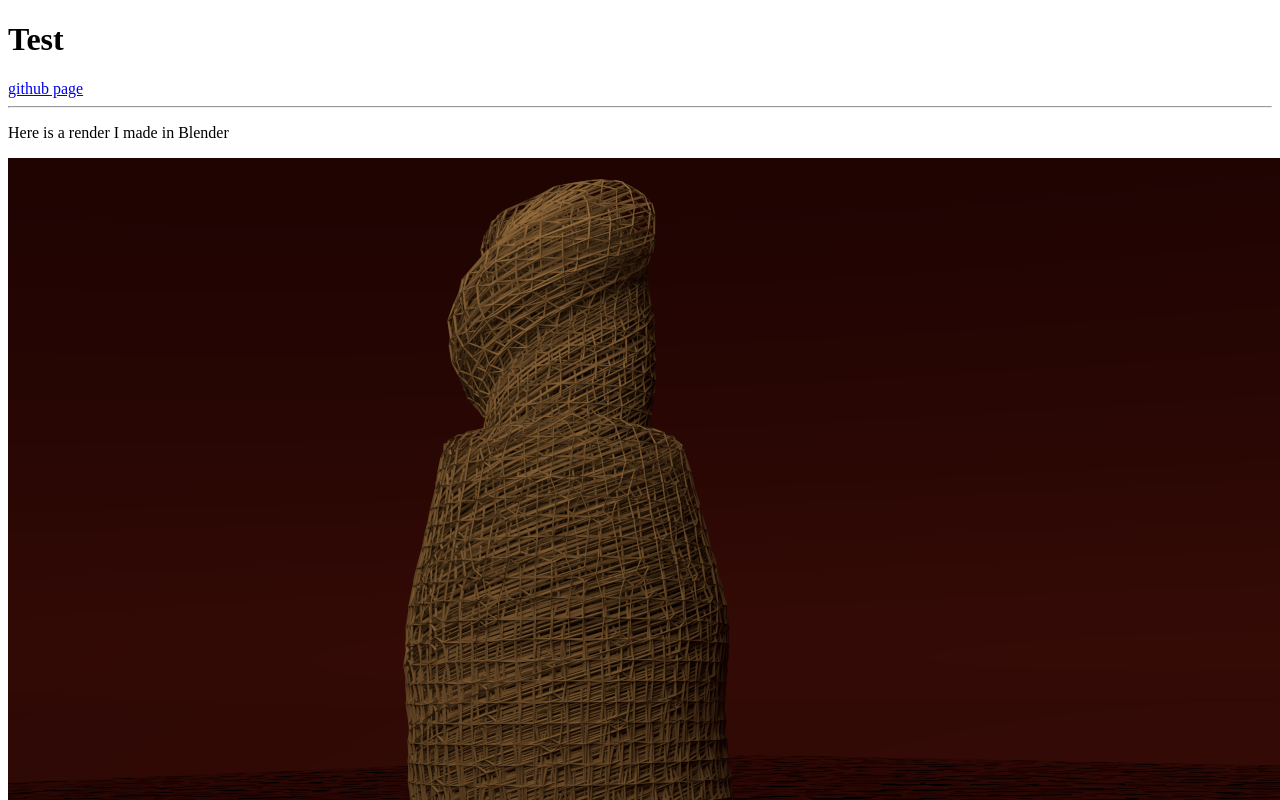
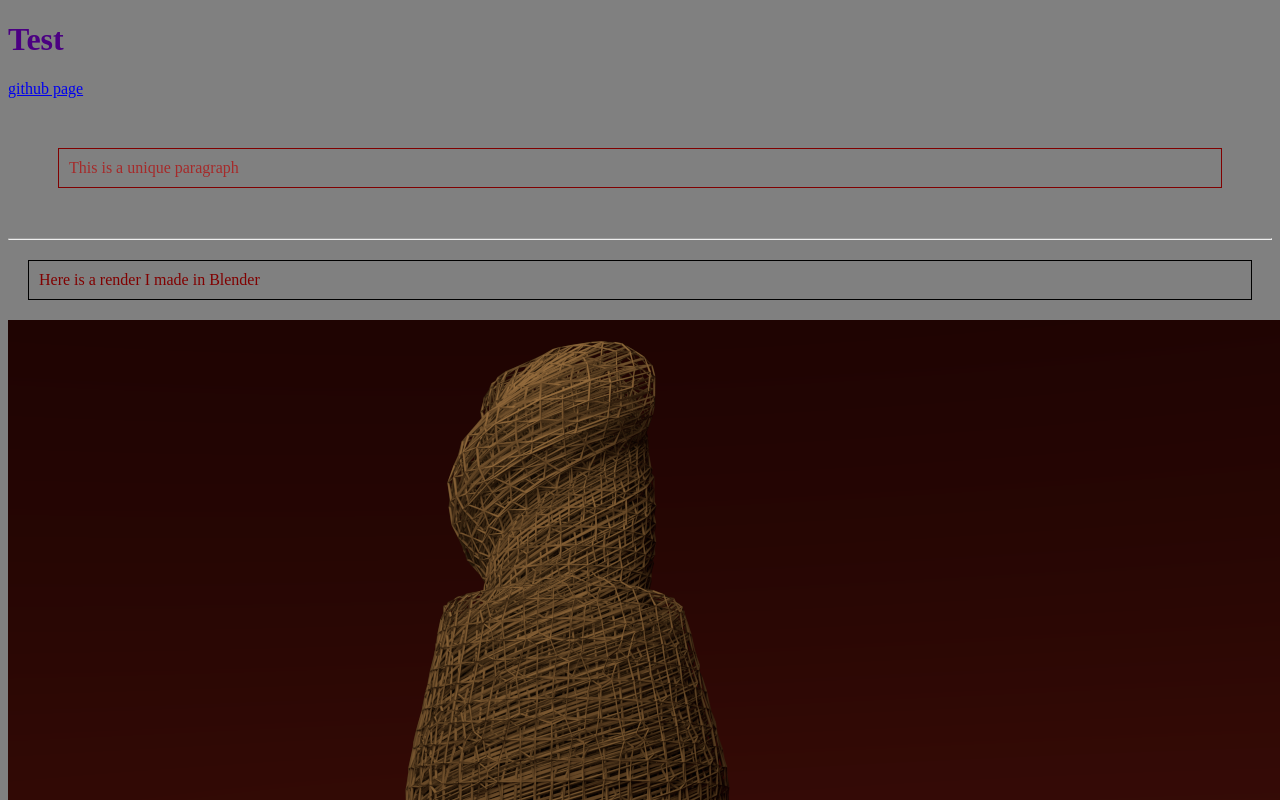
Before and after one commit to arendsee/webdev-practice, a plain HTML site: page index.html in a window 1280 px wide. Shown: the top 800 px of the page. Drawn offline with Linux system fonts and the light colour scheme.

Commit message:
Add simple CSS style sheet

```diff
--- a/index.html
+++ b/index.html
@@ -3,14 +3,23 @@
     <head>
         <title>HTML test</title>
         <meta charset=UTF-8>
+        <link rel="stylesheet" href="style.css">
     </head>
     <body>
-        <h1 title=ladida>Test</h1>
+        <h1>Test</h1>
         <a href=https://github.com/zbwrnz title='where it all starts'>github page</a>
         <br>
+
+        <p id=unique>This is a unique paragraph</p>
 
         <hr>
         <p>Here is a render I made in Blender</p>
         <img src=images/basketbottle.png width=1440 height=972 title='basket bottle'>
     </body>
+
+    <p class=vp>jes</p>
+
+    <p class=vp>jac</p>
+
+    <p class=vp>jen</p>
 </html>
--- /dev/null
+++ b/style.css
@@ -0,0 +1,25 @@
+body {
+    background-color:gray;
+    color:maroon;
+}
+
+h1 {
+    color:indigo
+}
+
+p {
+    border:1px solid black;
+    padding:10px;
+    margin:20px;
+}
+
+p#unique {
+    border:1px solid maroon;
+    padding:10px;
+    margin:50px;
+    color:brown;
+}
+
+p.vp {
+    color:red;
+}
```
